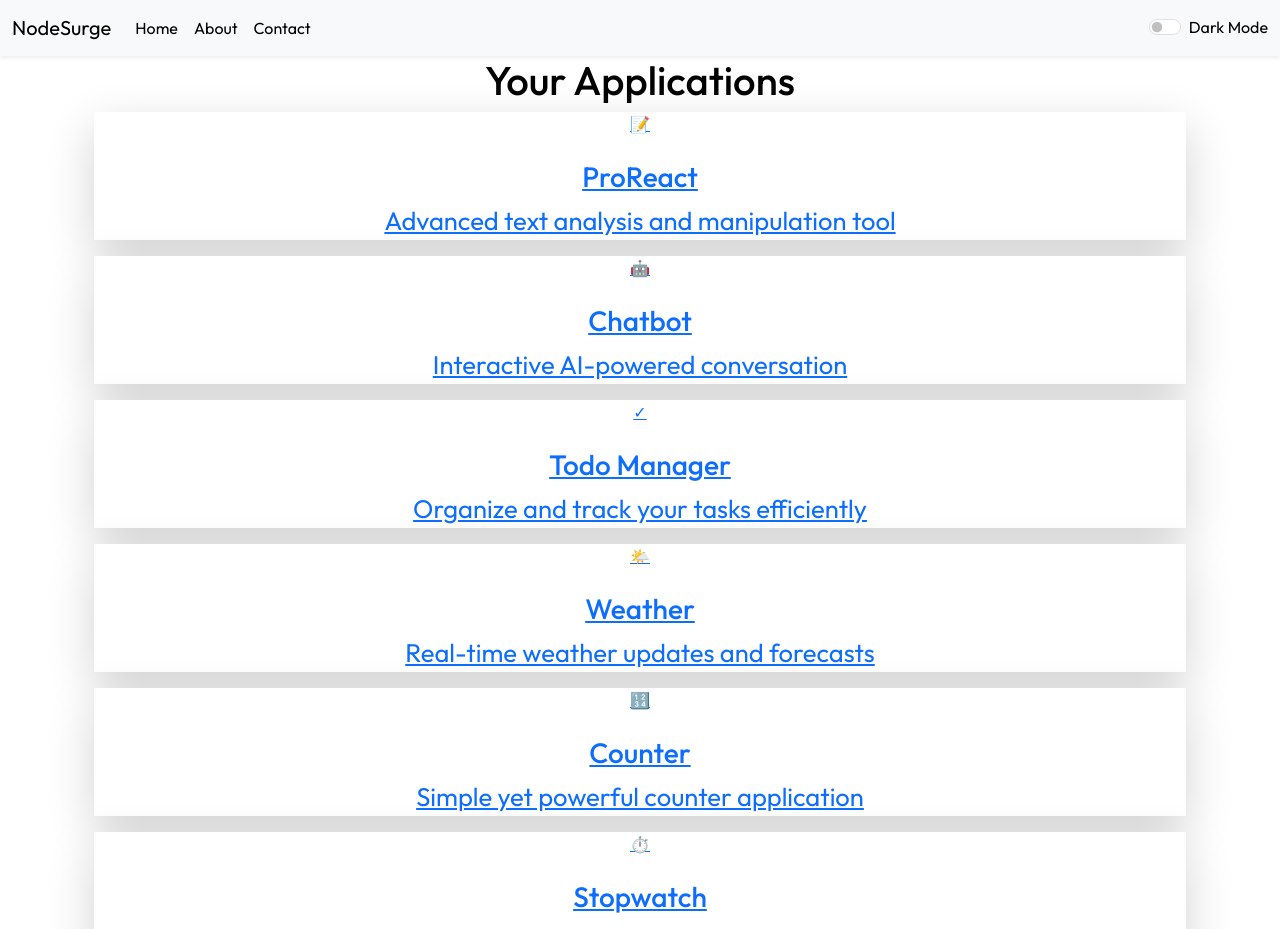
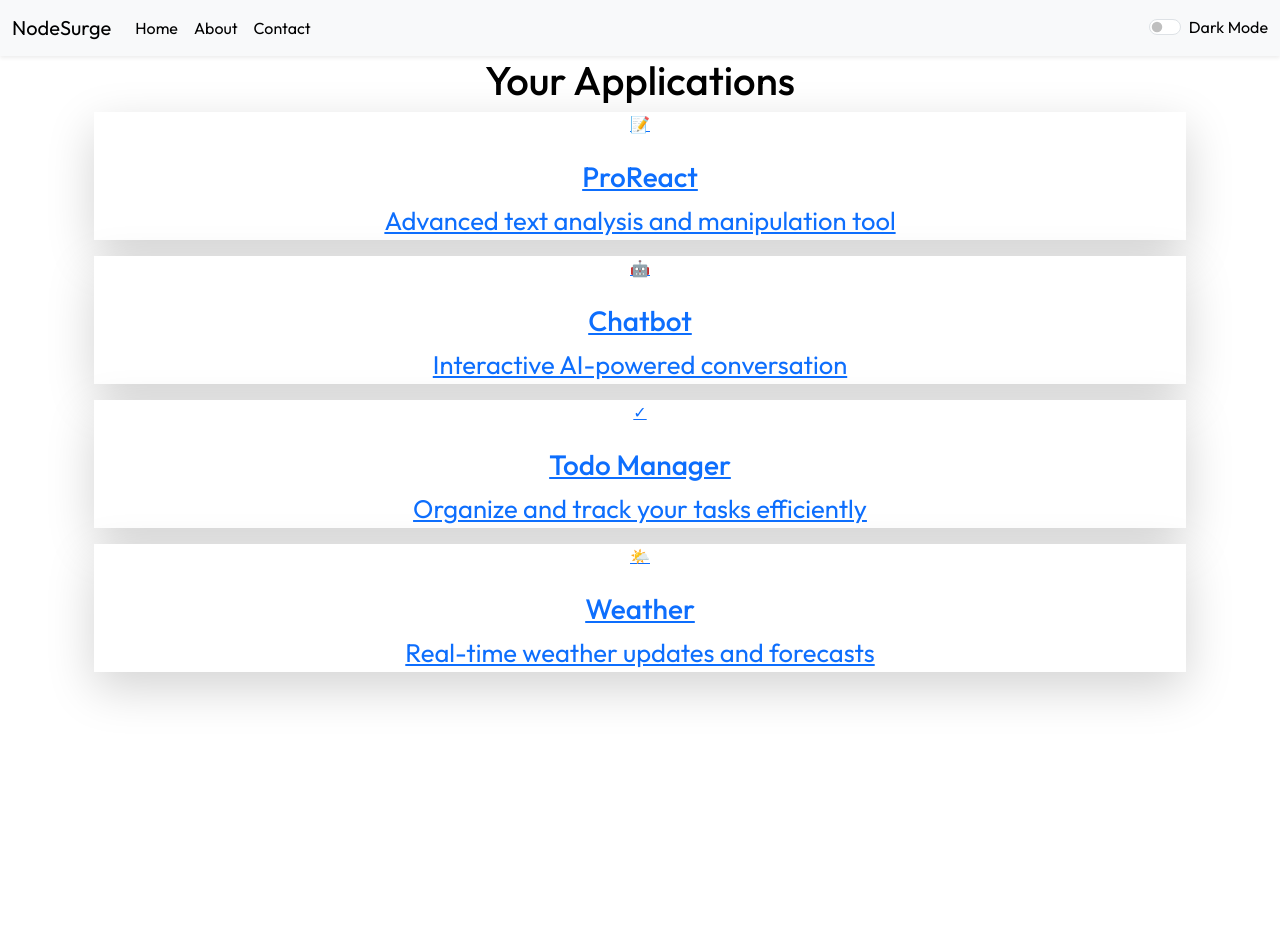
Before and after one commit to akhilshettyym/NodeSurge, a React (Create React App) app in the folder NodeSurge/: page /home in a window 1280 px wide. Shown: the top 929 px of the page. After the commit the page ends 800 px from the top, so only its background shows below. Built offline with nearby package versions, Linux system fonts and the light colour scheme.

Commit message:
ChatBot with react setup converted from VITE

```diff
--- a/NodeSurge/src/components/Home.js
+++ b/NodeSurge/src/components/Home.js
@@ -30,19 +30,6 @@ export default function Home() {
       href: "/weather",
     },
 
-    {
-      title: "Counter",
-      description: "Simple yet powerful counter application",
-      icon: "🔢",
-      href: "/counter",
-    },
-    {
-      title: "Stopwatch",
-      description: "Precise time tracking made easy",
-      icon: "⏱️",
-      href: "/stopwatch",
-    },
-
 
   ]
 
```
